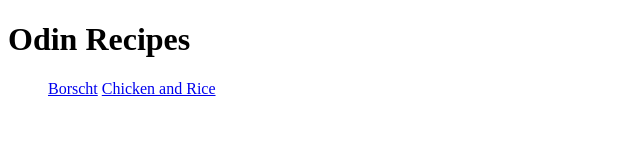
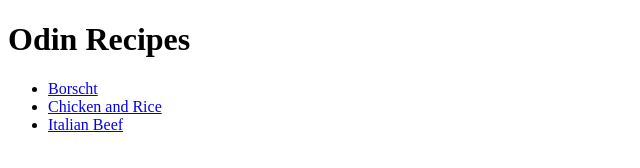
Before and after one commit to JohnO777/odin-recipes, a plain HTML site: page index.html in a window 1280 px wide. Shown: the whole page, without its empty margins (0-640 px from the left). Drawn offline with Linux system fonts and the light colour scheme.

Commit message:
Added Italian beef page to index and fixed list formatting.

```diff
--- a/index.html
+++ b/index.html
@@ -7,8 +7,9 @@
     <body>
         <h1>Odin Recipes</h1>
             <ul>
-                <a href="./recipes/borscht.html">Borscht</a>
-                <a href="./recipes/chicken-and-rice.html">Chicken and Rice</a>
+                <li><a href="./recipes/borscht.html">Borscht</a></li>
+                <li><a href="./recipes/chicken-and-rice.html">Chicken and Rice</a></li>
+                <li><a href="./recipes/italian-beef.html">Italian Beef</a></li>
             </ul>
     </body>
 </html>
```
